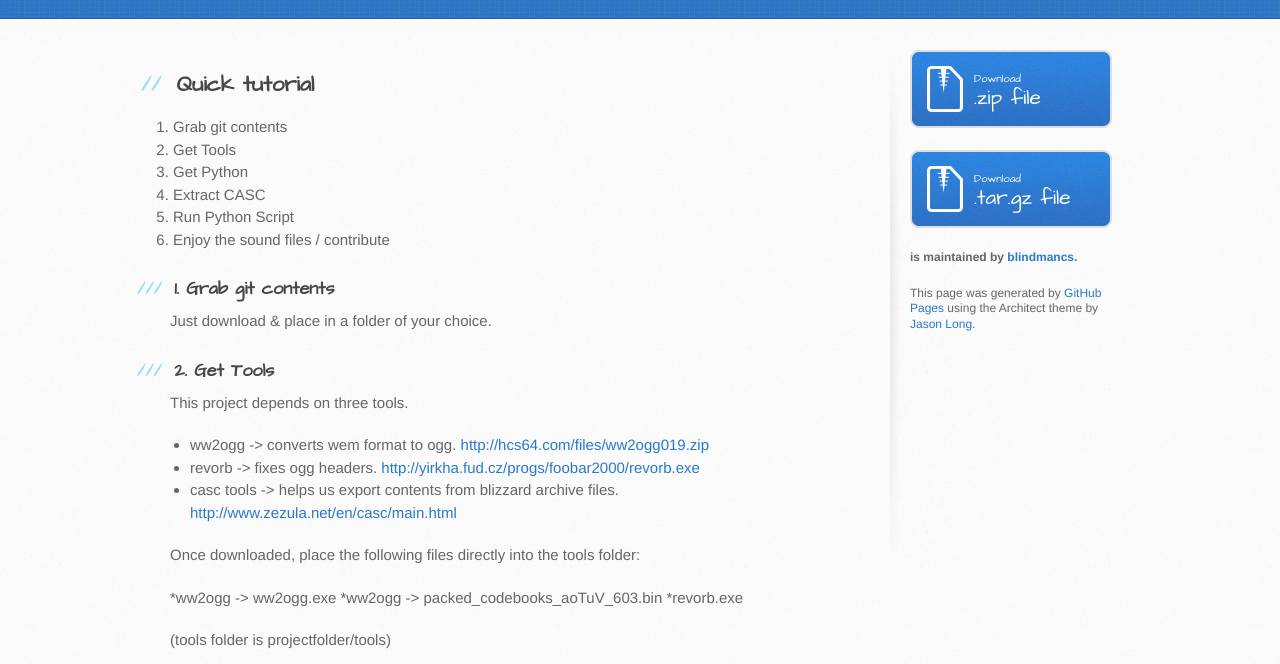
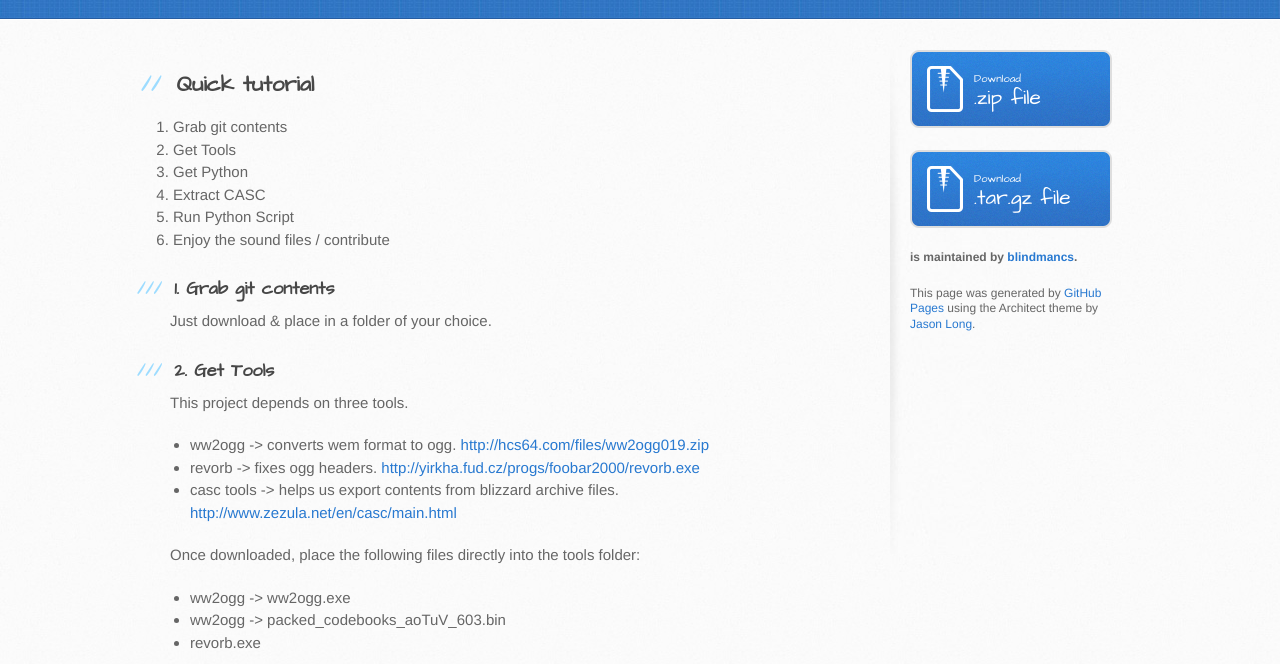
Before and after one commit to GaborSuranyi/overwatch-sound-export, a plain HTML site: page index.html in a window 1280 px wide. Shown: the part 288-952 px from the top of the page. Drawn offline with Linux system fonts and the light colour scheme.

```diff
--- a/index.html
+++ b/index.html
@@ -61,9 +61,11 @@
 
 <p>Once downloaded, place the following files directly into the tools folder:</p>
 
-<p>*ww2ogg -&gt; ww2ogg.exe
-*ww2ogg -&gt; packed_codebooks_aoTuV_603.bin
-*revorb.exe</p>
+<ul>
+<li>ww2ogg -&gt; ww2ogg.exe</li>
+<li>ww2ogg -&gt; packed_codebooks_aoTuV_603.bin</li>
+<li>revorb.exe</li>
+</ul>
 
 <p>(tools folder is projectfolder/tools)</p>
 
```
Also changed, not shown: params.json (+1 -1 lines).
